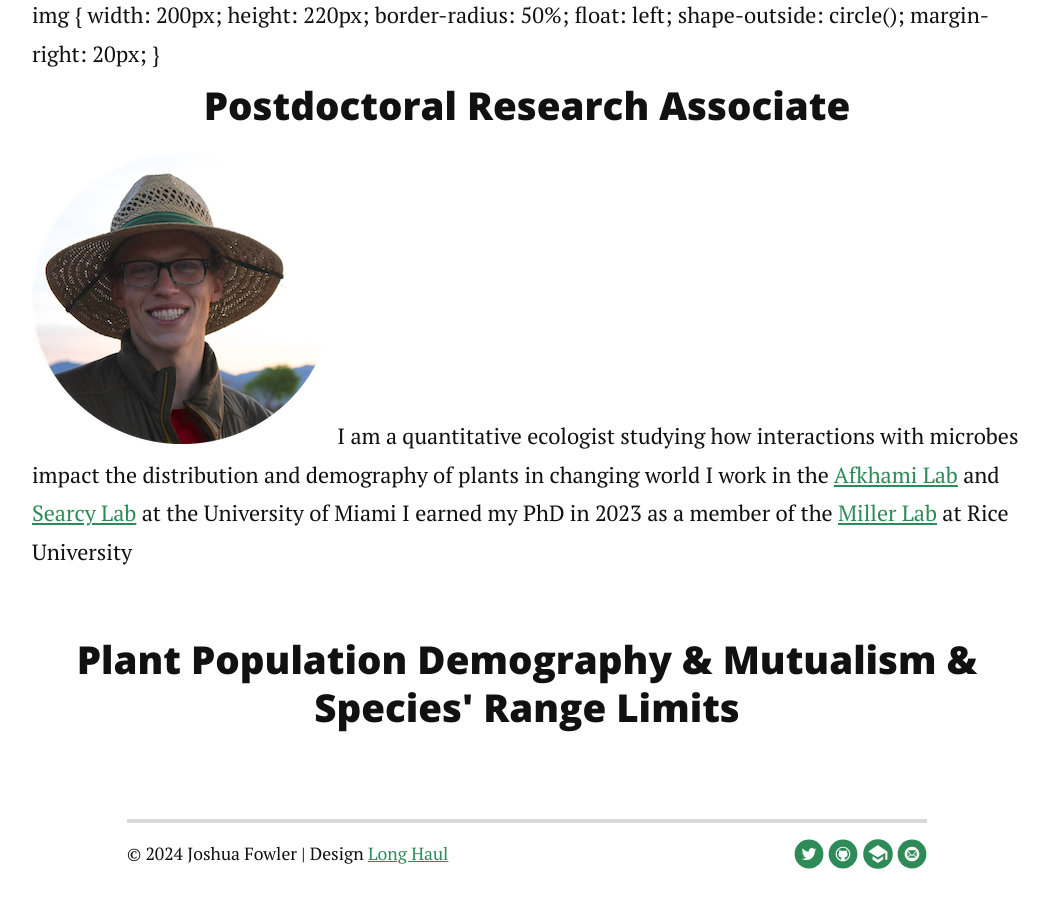
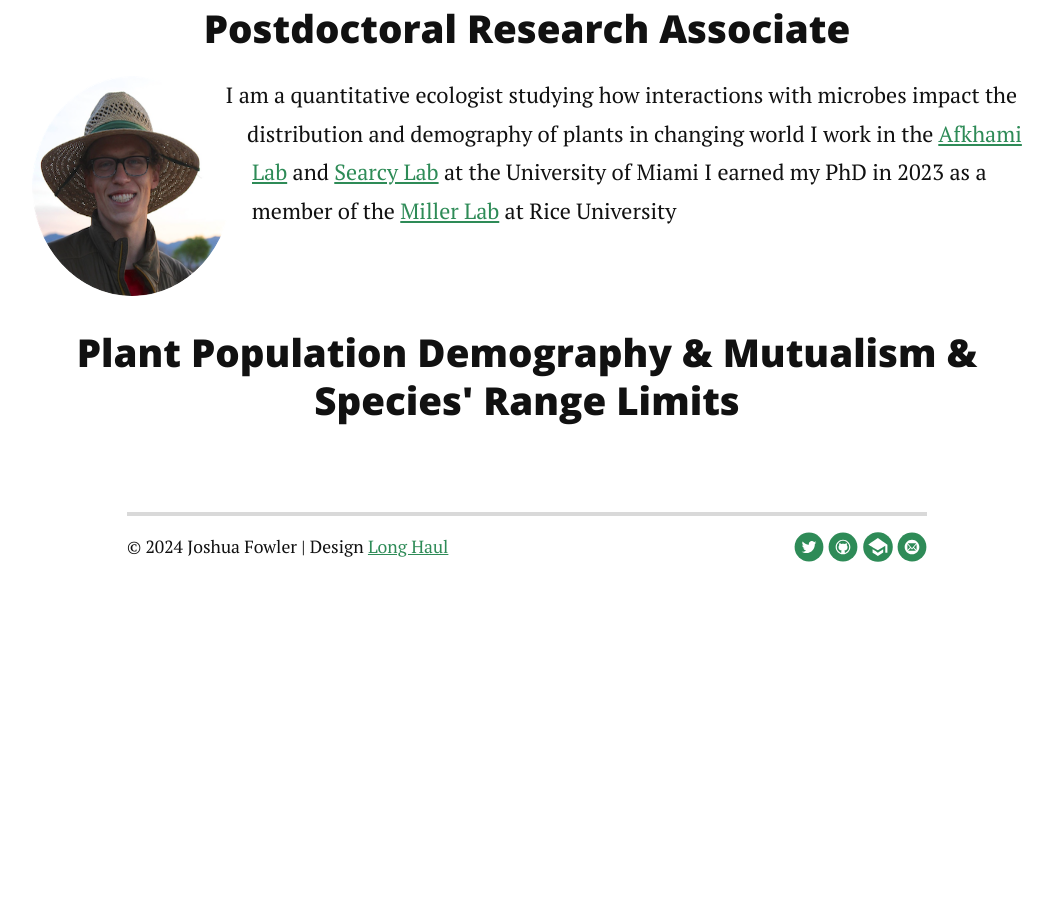
Before and after one commit to joshuacfowler/joshuacfowler.github.io, a Jekyll site: the page built from index.html, in a window 1280 px wide, cut to the strip 334-1245 px from the top of the page. Shown: the top 908 px of the strip, without its empty margins (113-1166 px from the left). Built offline with Jekyll 4.4.1, drawn with Linux system fonts in a browser that asks for light colours; nearby versions of some CDN libraries; the list of posts is cut into pages by our own code; after the commit the page ends 938 px from its top, so only the background shows below that.

Commit message:
Update index.html

```diff
--- a/index.html
+++ b/index.html
@@ -2,7 +2,7 @@
 layout: default
 title: Home
 ---
-
+<style>
   img {
     width: 200px;
     height: 220px;
@@ -11,7 +11,12 @@
     shape-outside: circle();
     margin-right: 20px;
   }
-
+    .text {
+    text-align: justify;
+    float:left;
+    max-width: 500px;
+  }
+</style>
 <div class="home" id="home">
   <h3 class="PageTitle" style="text-align:center"> Postdoctoral Research Associate </h3>
   <p>
```
